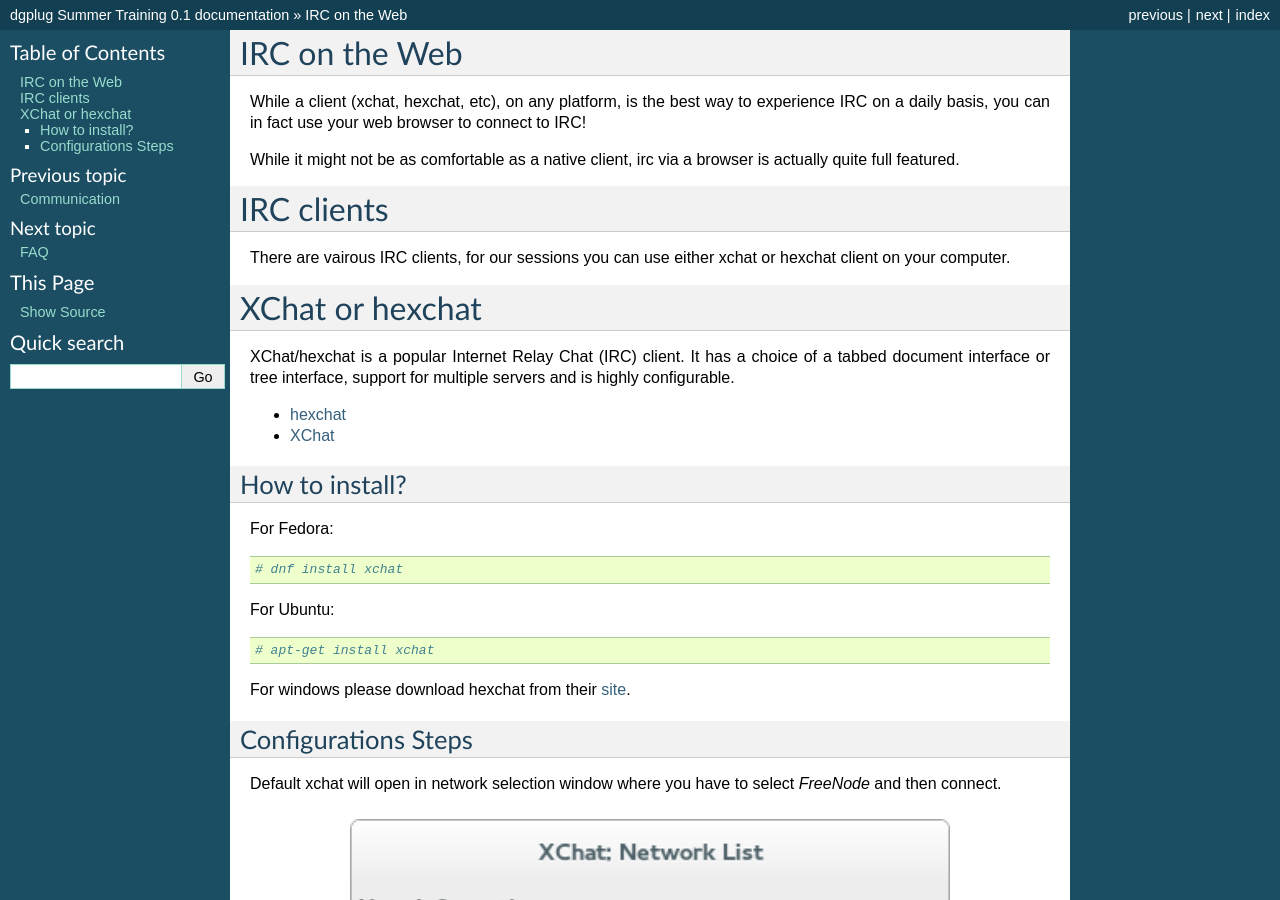
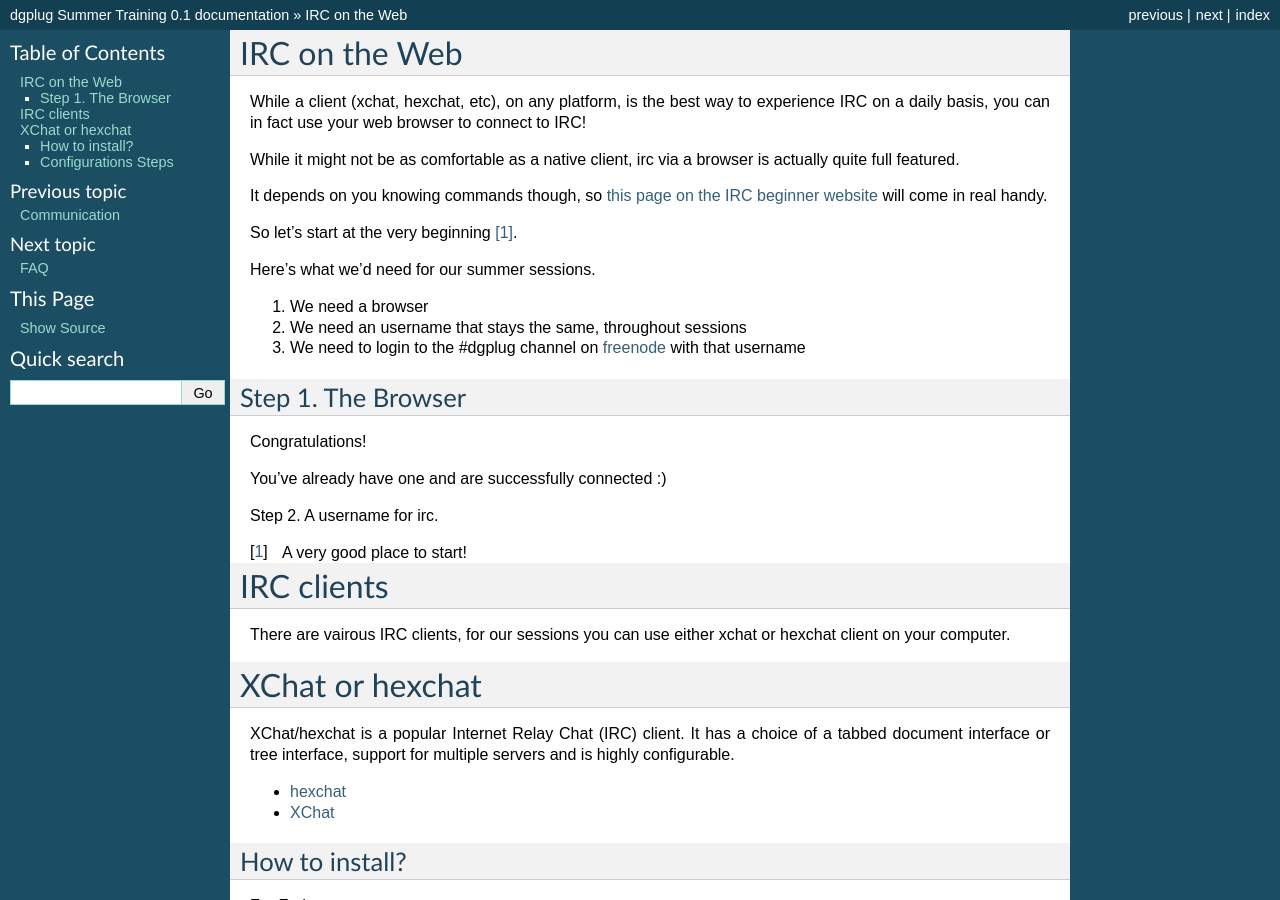
Before and after one commit to kushaldas/summertraining, a Sphinx documentation site: the page built from docs/ircweb.rst, in a window 1280 px wide and 900 px high. Built offline with Sphinx 7.4.7, drawn with Linux system fonts in a browser that asks for light colours; pages that are not in the unit, such as notebooks, are missing from menus.

Commit message:
Working, chugging away …

```diff
--- a/docs/ircweb.rst
+++ b/docs/ircweb.rst
@@ -5,10 +5,26 @@
 
 While it might not be as comfortable as a native client, irc via a browser is actually quite full featured.
 
+It depends on you knowing commands though, so `this page on the IRC beginner website <http://ircbeginner.com/ircinfo/ircc-commands.html>`_ will come in real handy.
+
+So let’s start at the very beginning [#]_.
+
+Here’s what we’d need for our summer sessions.
+
+1. We need a browser
+2. We need an username that stays the same, throughout sessions
+3. We need to login to the #dgplug channel on `freenode <https://webchat.freenode.net>`_ with that username
+
+Step 1. The Browser
+-------------------
+Congratulations!
+
+You’ve already have one and are successfully connected :)
+
+Step 2. A username for irc.
 
 
-
-
+.. [#] A very good place to start!
 
 
 
```
